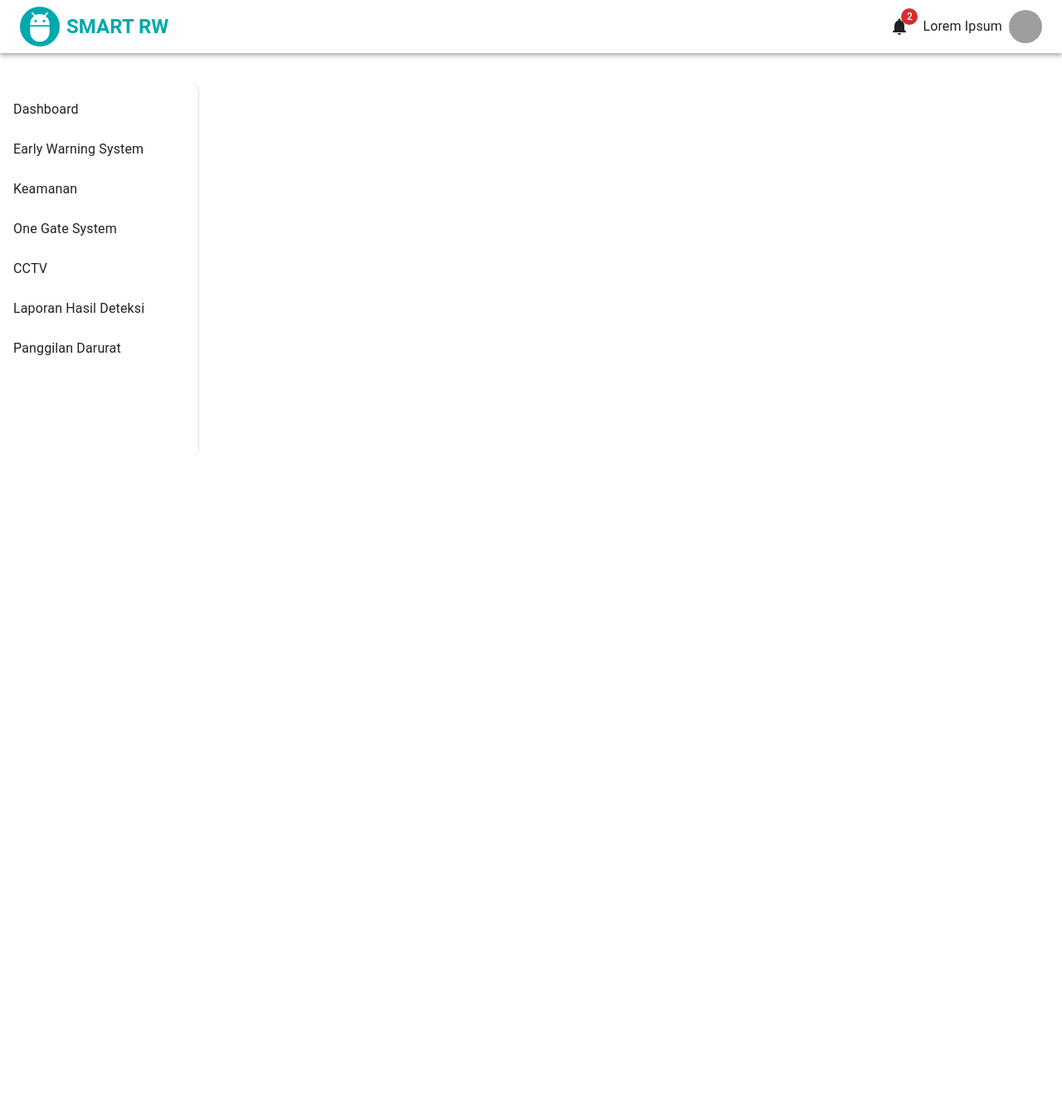
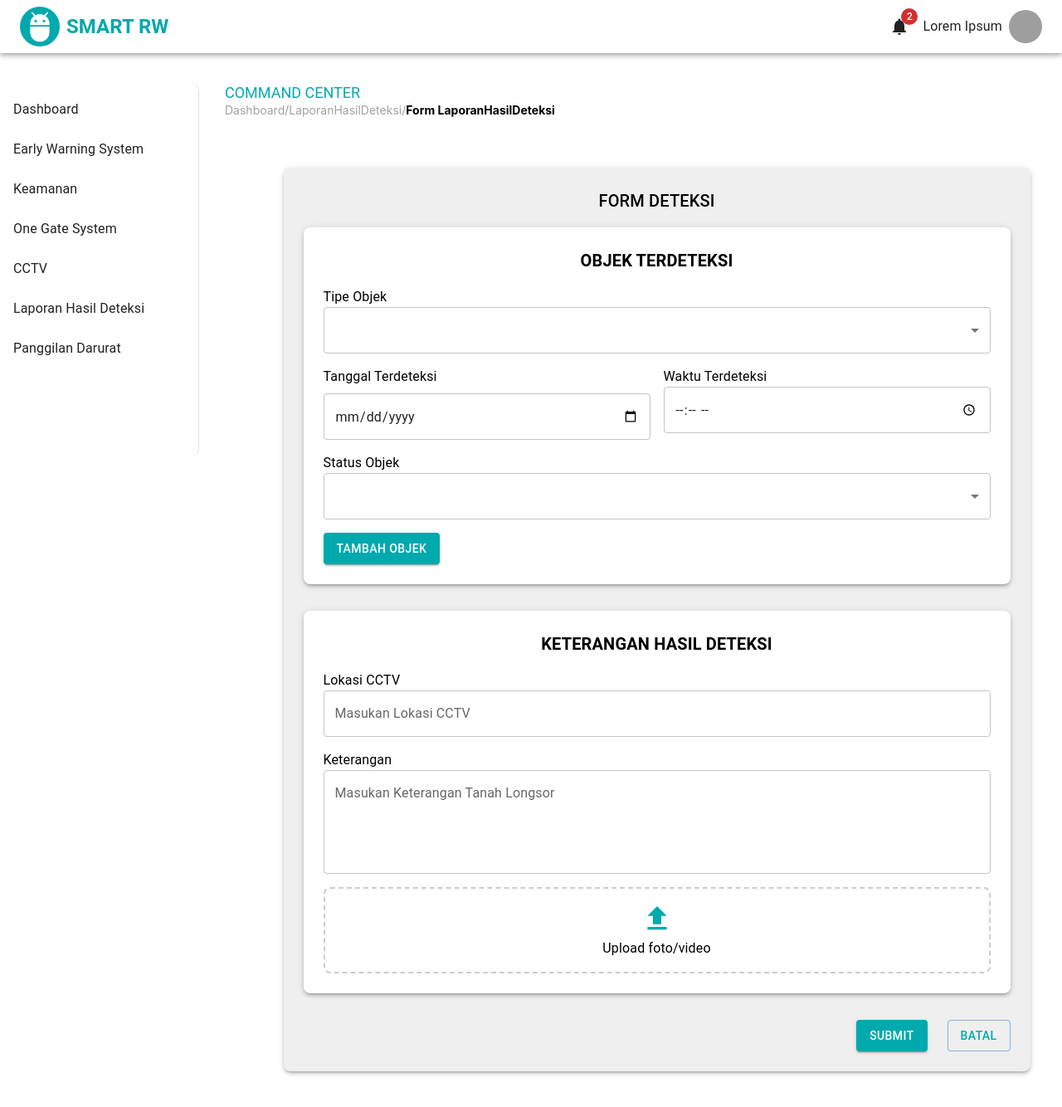
Before and after one commit to ery2611/Smart-RW, a React (Create React App) app: page /LaporanHasilDeteksi/Tambah in a window 1280 px wide. Shown: the top 1334 px of the page at 83% size. Before the commit the page ends 800 px from the top, so only its background shows below. Built offline with nearby package versions, Linux system fonts and the light colour scheme; grey boxes are pictures that could not be loaded.

Commit message:
progress 3 hari

```diff
--- a/src/App.js
+++ b/src/App.js
@@ -32,7 +32,8 @@ function App() {
             flex: 1,  // Allow Routes to take up the remaining space
             marginLeft: "5px", // Optional: add some space between the sidebar and the main content
             marginTop: '20px',
-            maxHeight:'700px'
+            maxHeight:'700px',
+            marginBottom:'10px'
           }}
         >
           <Routes />
--- a/src/components/Detail/detail.js
+++ b/src/components/Detail/detail.js
@@ -47,7 +47,7 @@ const Detail = () => {
         maxWidth: "1200px", // Anda dapat menyesuaikan nilai ini untuk mengatur lebar maksimum container
         marginTop: 2,
         marginBottom:2,
-        fontFamily: "Montserrat, sans-serif",
+        borderRadius:'10px',
         bgcolor: "#EFEFEF",
         padding: 1,
       }}
--- a/src/components/Laporan/laporan.js
+++ b/src/components/Laporan/laporan.js
@@ -130,7 +130,7 @@ const Laporan = () => {
           </Button>
           <Button
           variant="contained"
-          onClick={() => Navigate("/laporan/detailobjek")}
+          onClick={() => Navigate("/LaporanHasilDeteksi/Tambah")}
           startIcon={<AddIcon />}
           sx={{
             bgcolor:'#00a9ad',
--- a/src/components/Navbar/index.js
+++ b/src/components/Navbar/index.js
@@ -77,7 +77,9 @@ const Navbar = () => {
           {/* <ListItemIcon>
             <ReportIcon />
           </ListItemIcon> */}
-          <ListItemText primary="Laporan Hasil Deteksi" />
+          <ListItemText primary="Laporan Hasil Deteksi" onClick={() => Navigate("/LaporanHasilDeteksi")}
+            sx={{ color: isActive("/LaporanHasilDeteksi") ? '#00A9AD' : 'inherit',
+              borderBottom: isActive("/LaporanHasilDeteksi") ? '1px solid #EFEFEF' : '0px'}}  />
         </ListItem>
         <ListItem button>
           {/* <ListItemIcon>
--- a/src/components/Pengaduan/pengaduan.js
+++ b/src/components/Pengaduan/pengaduan.js
@@ -86,6 +86,7 @@ const SimpleTable = () => {
           display: "flex",
           justifyContent: "center",
           alignContent: "center",
+          marginBottom:'10px'
         }}
       >
         <h3 style={{ marginBottom: "0" }}>ADUAN KEAMANAN</h3>
--- /dev/null
+++ b/src/components/TLaporan/index.js
@@ -0,0 +1,195 @@
+import React from 'react';
+import Box from '@mui/material/Box';
+import Button from '@mui/material/Button';
+import { Stack } from '@mui/material';
+import Container from '@mui/material/Container';
+import TextField from '@mui/material/TextField';
+import Typography from '@mui/material/Typography';
+import MenuItem from '@mui/material/MenuItem';
+import Grid from '@mui/material/Grid';
+import { Upload as UploadIcon } from '@mui/icons-material';
+import { styled } from '@mui/material/styles';
+import { Navigate, useNavigate } from 'react-router-dom';
+
+const CustomTypography = styled(Typography)({
+  color: '#000',
+  textAlign: 'left'
+});
+
+const App = () => {
+    const Navigate = useNavigate();
+  return (
+    <>
+      {/* Text Above Container */}
+        <Box height="70px">
+            <Stack direction="column" textAlign="left">
+              <Typography
+                variant="h5"
+                sx={{ marginBottom: 0, color: "#00A9AD", fontSize: 18 }}
+              >
+                COMMAND CENTER
+              </Typography>
+              <Stack direction="row" sx={{ marginBottom: 2, fontSize: 14 }}>
+                <Typography variant="h8" sx={{ color: "#A0A1A4" }}>
+                  Dashboard/
+                </Typography>
+                <Typography variant="h8" sx={{ color: "#A0A1A4" }}>
+                  LaporanHasilDeteksi/
+                </Typography>
+                <Typography
+                  variant="h9"
+                  sx={{ color: "black", fontWeight: "bold" }}
+                >
+                  Form LaporanHasilDeteksi
+                </Typography>
+              </Stack>
+
+            </Stack>
+          </Box>
+
+      {/* Main Container */}
+      <Container maxWidth="md" sx={{ mt: 4, mb: 4, paddingBottom:3 }}>
+        <Box
+          sx={{
+            width: '100%',
+            p: 3,
+            borderRadius: 2,
+            boxShadow: 3,
+            backgroundColor: '#efefef',
+            mb: 4,
+
+          }}
+        >
+          <Typography variant="h6" sx={{ mb: 2, textAlign: 'center' }}>
+            FORM DETEKSI
+          </Typography>
+          <Box
+            sx={{
+
+              p: 3,
+              borderRadius: 2,
+              boxShadow: 3,
+              backgroundColor: '#fff',
+              mb: 4,
+            }}
+          >
+            <Typography variant="h6" sx={{ mb: 2, textAlign: 'center',fontWeight: 'Bold' }}>
+              OBJEK TERDETEKSI
+            </Typography>
+
+            <Grid container spacing={2}>
+              <Grid item xs={12}>
+                <Typography sx={{marginBotom : 1}}>Tipe Objek</Typography>
+                <TextField
+                  select
+                  label=""
+                  fullWidth
+                >
+                  <MenuItem value="Tipe 1">Tipe 1</MenuItem>
+                  <MenuItem value="Tipe 2">Tipe 2</MenuItem>
+                </TextField>
+              </Grid>
+              <Grid item xs={6}>
+              <CustomTypography variant="body1">
+              <Typography sx={{ marginBottom: 1 }}>Tanggal Terdeteksi</Typography>
+              </CustomTypography>
+                <TextField
+                  sx ={{color : '#00A9AD'}}
+                  label=""
+                  type="date"
+                  fullWidth
+                  InputLabelProps={{
+                    shrink: true,
+                  }}
+                />
+              </Grid>
+              <Grid item xs={6}>
+                <CustomTypography variant="body2">
+                <Typography sx={{marginBotom : 1}}>Waktu Terdeteksi</Typography>
+                </CustomTypography>
+                <TextField
+                  label=""
+                  type="time"
+                  fullWidth
+                  InputLabelProps={{
+                    shrink: true,
+                  }}
+                />
+              </Grid>
+              <Grid item xs={12}>
+              <Typography sx={{marginBotom : 1}}>Status Objek</Typography>
+                <TextField
+                  select
+                  label=""
+                  fullWidth
+                >
+                  <MenuItem value="Status 1">Status 1</MenuItem>
+                  <MenuItem value="Status 2">Status 2</MenuItem>
+                </TextField>
+              </Grid>
+              <Grid item xs={5}>
+              <Button variant='contained' sx={{height:38, background:'#00A9AD', mr:3}}>TAMBAH OBJEK</Button>
+              </Grid>
+            </Grid>
+          </Box>
+
+          {/* Keterangan Hasil Deteksi */}
+          <Box
+            sx={{
+              p: 3,
+              borderRadius: 2,
+              boxShadow: 3,
+              backgroundColor: '#fff',
+            }}
+          >
+            <Typography variant="h6" sx={{ mb: 2, textAlign: 'center',fontWeight: 'Bold' }}>
+              KETERANGAN HASIL DETEKSI
+            </Typography>
+
+            <Grid container spacing={2}>
+              <Grid item xs={12}>
+              <Typography sx={{marginBotom : 1}}>Lokasi CCTV</Typography>
+                <TextField
+                  label="Masukan Lokasi CCTV"
+                  fullWidth
+                />
+              </Grid>
+              <Grid item xs={12}>
+              <Typography sx={{marginBotom : 1}}>Keterangan</Typography>
+                <TextField
+                  label="Masukan Keterangan Tanah Longsor"
+                  multiline
+                  rows={4}
+                  fullWidth
+                />
+              </Grid>
+              <Grid item xs={12}>
+                <Box
+                  sx={{
+                    border: '2px dashed #ccc',
+                    borderRadius: 2,
+                    p: 2,
+                    textAlign: 'center',
+                  }}
+                >
+                  <UploadIcon sx={{ fontSize: 40, color: '#00A9AD' }} />
+                  <Typography variant="body1">Upload foto/video</Typography>
+                </Box>
+              </Grid>
+            </Grid>
+          </Box>
+          <Box sx={{display:'flex',justifyContent:'flex-end',mt:4}}>
+            <Box sx={{width:'65%', textAlign:'end'}}>
+              <Button variant='contained' sx={{height:38, background:'#00A9AD', mr:3}}>SUBMIT</Button>
+              <Button variant='outlined' onClick={()=> Navigate('/LaporanHasilDeteksi')} sx={{height:38, color:'#00A9AD'}}>BATAL</Button>
+            </Box>
+          </Box>
+        </Box>
+      </Container>
+
+    </>
+
+  );
+}
+
+export default App;
--- a/src/pages/Keamanan/deKeamanan.js
+++ b/src/pages/Keamanan/deKeamanan.js
@@ -37,8 +37,9 @@ const index = () => {
         <Box
           sx={{
             marginTop: "20px",
-            marginLeft: "200px", // gunakan `marginLeft` di dalam `sx`
+            paddingBottom:4,
             width: "100%", // memastikan Box mengisi lebar penuh container
+
           }}
         >
           <Detail />
--- a/src/pages/Keamanan/index.js
+++ b/src/pages/Keamanan/index.js
@@ -32,7 +32,7 @@ export default function index() {
             </Typography>
           </Stack>
         </Stack>
-        <Box marginLeft="200px" sx={{ marginTop: "20px" }}>
+        <Box sx={{ marginTop: "20px", padding:4}}>
           <Kalender />
           <Table />
         </Box>
--- a/src/pages/LaporanDeteksi/index.js
+++ b/src/pages/LaporanDeteksi/index.js
@@ -1,7 +1,7 @@
 
 import { Box, Container, Stack, Typography } from "@mui/material";
 import React from "react";
-import Table from "../../Component/Laporan/laporan";
+import Table from "../../components/Laporan/laporan";
 
 const Index = () => {
   return (
--- /dev/null
+++ b/src/pages/LaporanDeteksi/tambah.js
@@ -0,0 +1,15 @@
+import React from 'react'
+import Form from '../../components/TLaporan'
+import { Box } from '@mui/material'
+
+function tambah() {
+  return (
+
+    <Box>
+        <Form />
+    </Box>
+
+  )
+}
+
+export default tambah
--- a/src/routes/routes.js
+++ b/src/routes/routes.js
@@ -17,6 +17,8 @@ const TambahOgs = Loadable(lazy(()=>import('../pages/Ogs/tambah')))
 const Notif = Loadable(lazy(()=>import('../pages/Notif')))
 const Keamanan = Loadable(lazy(()=>import('../pages/Keamanan/index')))
 const DeKeamanan = Loadable(lazy(()=>import('../pages/Keamanan/deKeamanan')))
+const Laporan = Loadable(lazy(()=>import('../pages/LaporanDeteksi/index')))
+const TLaporan = Loadable(lazy(()=>import('../pages/LaporanDeteksi/tambah')))
 
 const mainRoutes =[{
     path: '',
@@ -53,6 +55,14 @@ const mainRoutes =[{
 {
     path:'/Keamanan/Detail',
     element:<DeKeamanan />
- }]
+ },
+ {
+     path:'/LaporanHasilDeteksi',
+     element:<Laporan />
+  },
+  {
+      path:'/LaporanHasilDeteksi/Tambah',
+      element:<TLaporan />
+   }]
 
 export default mainRoutes
```
